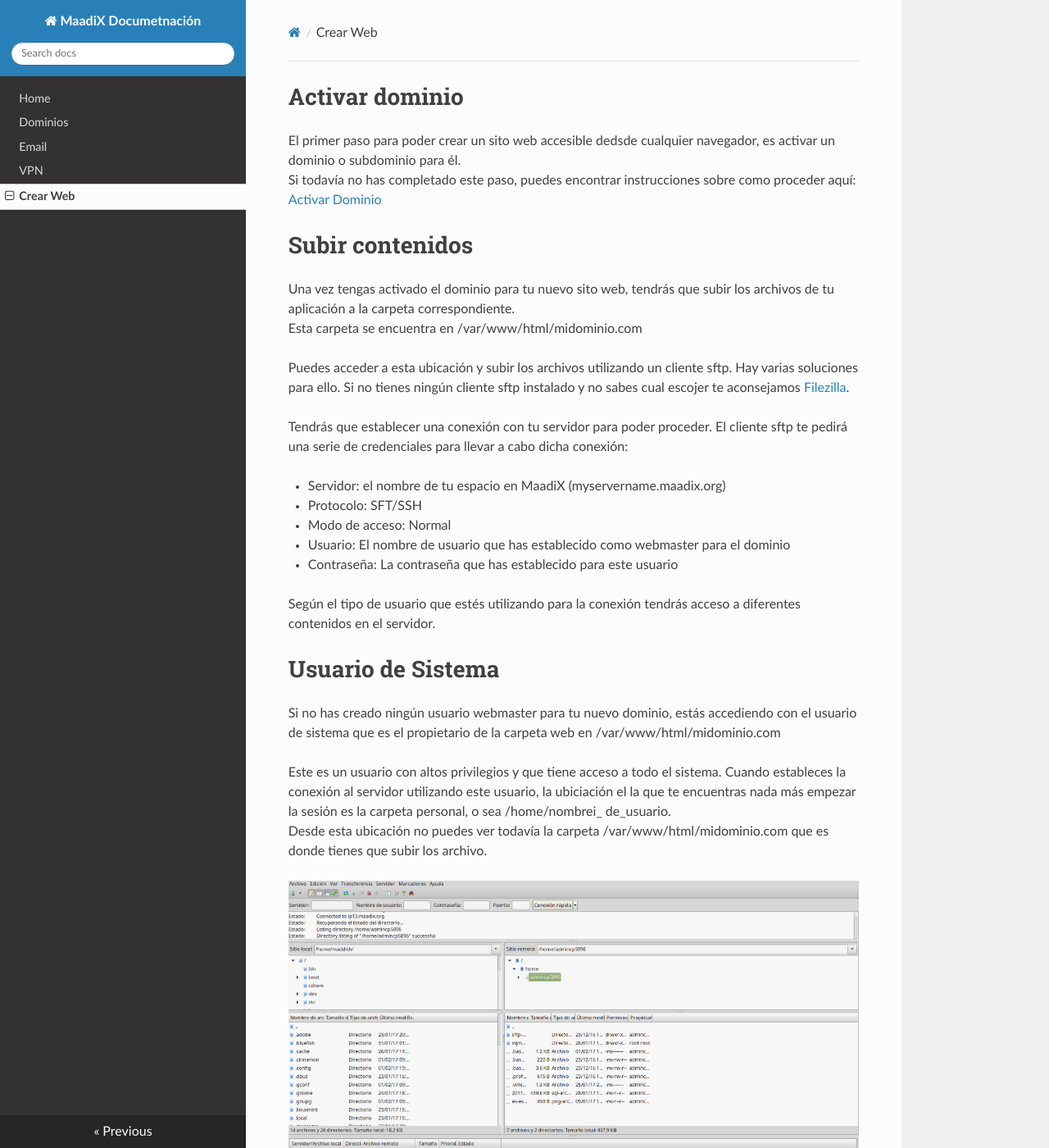
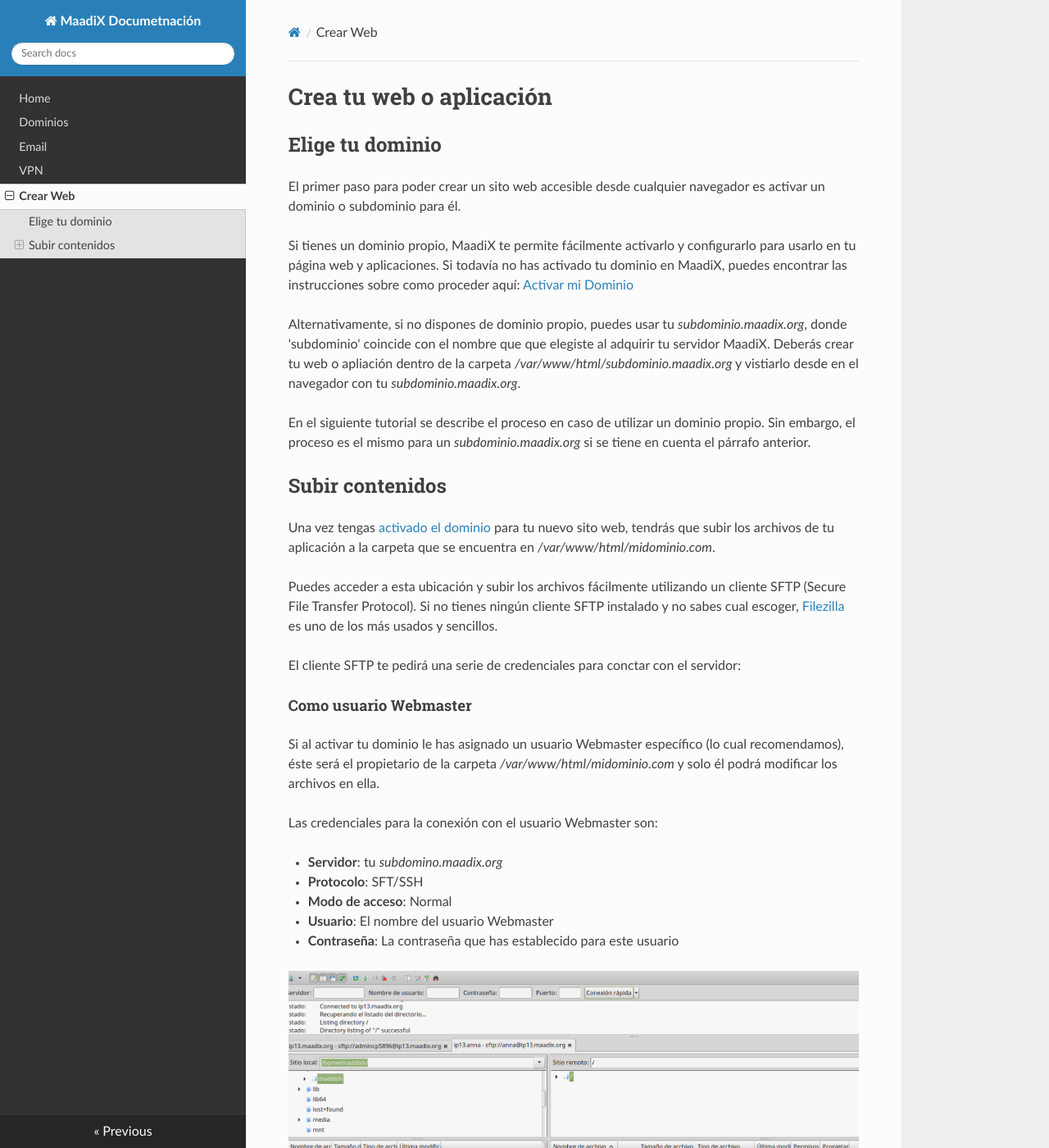
Before and after one commit to MaadixNet/docs, an MkDocs documentation site: the page built from docs/create-web.md, in a window 1280 px wide and 1400 px high. Shown: the whole window at 82% size. Built offline with MkDocs 1.6.1, drawn with Linux system fonts in a browser that asks for light colours; nearby versions of some CDN libraries; old or Windows-style settings are respelled for this version of MkDocs; some of the changed text lies outside the part shown.

Commit message:
Repaso de tutorial website a falta de screenshots

```diff
--- a/docs/create-web.md
+++ b/docs/create-web.md
@@ -1,54 +1,74 @@
-# Activar dominio
-El primer paso para poder crear un sito web accesible dedsde cualquier navegador, es activar un dominio o subdominio para él.
-Si todavía no has completado este paso, puedes encontrar instrucciones sobre como proceder aquí: [Activar Dominio](dominios.md)
+# Crea tu web o aplicación
 
-# Subir contenidos
+## Elige tu dominio
 
-Una vez tengas activado el dominio para tu nuevo sito web, tendrás que subir los archivos de tu aplicación a la carpeta correspondiente.
-Esta carpeta se encuentra en /var/www/html/midominio.com
+El primer paso para poder crear un sito web accesible desde cualquier navegador es activar un dominio o subdominio para él.
 
-Puedes acceder a esta ubicación y subir los archivos utilizando  un cliente sftp. Hay varias soluciones para ello. Si no tienes ningún cliente sftp instalado y no sabes cual escojer te aconsejamos [Filezilla](https://filezilla-project.org/).
+Si tienes un dominio propio, MaadiX te permite fácilmente activarlo y configurarlo para usarlo en tu página web y aplicaciones. Si todavía no has activado tu dominio en MaadiX, puedes encontrar las instrucciones sobre como proceder aquí: [Activar mi Dominio](dominios.md)
 
-Tendrás que establecer una conexión con tu servidor para poder proceder. El cliente sftp te pedirá una serie de credenciales para llevar a cabo dicha conexión:
+Alternativamente, si no dispones de dominio propio, puedes usar tu *subdominio.maadix.org*, donde 'subdominio' coincide con el nombre que que elegiste al adquirir tu servidor MaadiX. Deberás crear tu web o apliación dentro de la carpeta */var/www/html/subdominio.maadix.org* y vistiarlo desde en el navegador con tu *subdominio.maadix.org*.
 
-* Servidor: el nombre de tu espacio en MaadiX (myservername.maadix.org)
-* Protocolo: SFT/SSH
-* Modo de acceso: Normal
-* Usuario: El nombre de usuario que has establecido como webmaster para el dominio
-* Contraseña: La contraseña que has establecido para este usuario
+En el siguiente tutorial se describe el proceso en caso de utilizar un dominio propio. Sin embargo, el proceso es el mismo para un *subdominio.maadix.org* si se tiene en cuenta el párrafo anterior.
 
-Según el tipo de usuario que estés utilizando para la conexión tendrás acceso a diferentes contenidos en el servidor.
+## Subir contenidos
 
-# Usuario de Sistema
-Si no has creado ningún usuario webmaster para tu nuevo dominio, estás accediendo con el usuario de sistema que es el propietario de la carpeta web en /var/www/html/midominio.com
+Una vez tengas [activado el dominio](dominios.md) para tu nuevo sito web, tendrás que subir los archivos de tu aplicación a la carpeta que se encuentra en */var/www/html/midominio.com*.
 
-Este es un usuario con altos privilegios y que tiene acceso a todo el sistema. Cuando estableces la conexión al servidor utilizando este usuario, la ubiciación el la que te encuentras nada más empezar la sesión es la carpeta personal, o sea /home/nombrei_ de_usuario.
-Desde esta ubicación no puedes ver todavía la carpeta /var/www/html/midominio.com que es donde tienes que subir los archivo.
+Puedes acceder a esta ubicación y subir los archivos fácilmente utilizando un cliente SFTP (Secure File Transfer Protocol). Si no tienes ningún cliente SFTP instalado y no sabes cual escoger, [Filezilla](https://filezilla-project.org/) es uno de los más usados y sencillos.
 
+El cliente SFTP te pedirá una serie de credenciales para conctar con el servidor:
 
-![Screenshot](img/sftp-home.png)
+#### Como usuario Webmaster
 
-Para acceder a ella puedes insertar la ruta /var/www/html/midominio.com en el campo "Sitio remoto"  (Por supuesto tendrás que sustituir midominio.com por tu dominio real).
+Si al activar tu dominio le has asignado un usuario Webmaster específico (lo cual recomendamos), éste será el propietario de la carpeta */var/www/html/midominio.com* y solo él podrá modificar los archivos en ella.
 
+Las credenciales para la conexión con el usuario Webmaster son:
 
+* **Servidor**: tu *subdomino.maadix.org*
+* **Protocolo**: SFT/SSH
+* **Modo de acceso**: Normal
+* **Usuario**: El nombre del usuario Webmaster
+* **Contraseña**: La contraseña que has establecido para este usuario
+
+![Screenshot](img/sftp-anna.png)
+
+Cuando se establezca la conexión el usuario Webmaster verá na carpeta con su nombre. En ella encotrará una carpeta que le da acceso a */var/www/html/midominio.com*, o varias si es Webmaster de otros dominios a parte de este.
+
+También puede tener ahí otros archivos propios que haya subido o creado anteriormente. Los usuarios Webmaster solo tienen acceso a esta zona y no a todos los archivos del sistema como tiene el Superusuario.
+
+<a id="domain-folder"></a>
+#### Dentro de la carpeta */var/www/html/midominio.com*
+
+Dentro de la carpeta */var/www/html/midominio.com* hay dos elementos: Una carpeta con nombre .well-known y un archivo index.html.
+
+La carpeta .well-known es necesaria para la conexión segura a la web (https) y no debes tocarla (*si no puedes ver la carpeta .well-known, no te preocupes. El punto delante del nombre significa que es un archivo oculto, está ahí pero Filezilla, o tu cliente SFTP, está configurado para no mostrar los archivos ocultos*).
 
 ![Screenshot](img/sftp-midominio.png)
 
+El archivo index.html es un archivo tipo *placeholder* que se crea en el proceso de activación del dominio y sirve para comprobar que la activación del dominio se ha completado con éxito. Si vistas desde un navegador tu doiminio antes de haber subido tus propios archivos, encontrarás la página de bienvenida de este archivo index.html.
 
-En esta carpeta hay dos elementos: Una carpeta con nombre .well-known y un archivo index.html.
-La carpeta .well-known es necesaria para la conexión segura a la web (https) y no debes tocarla. El punto delante del nombre de carpeta significa que es un archivo oculto, por lo que si no se muestra no te preocupes. Está ahí pero tu cliente sftp está configurado para no mostrar los archivos ocultos.
+[Screenshot de la bienvenida]
 
-El archivo index.html es un archivo que se crea en el proceso de activación del dominio y no tiene otra finalidad que la de comprobar que la activación se ha completado con éxito.
+Así pues, puedes ahora borrar (o sobrescribir) este archivo index.html existente y **subir aquí los archivos de tu web o aplicación**.
 
-Si vistas con un navegador tu doiminio antes de subir tus propios archivos, encontrarás una página de bienvenida que es el contenido de este archivo index.html.
-Puedes ahora borrar (o sobrescribir) este archivo index.html existente y  subir los de tu aplicación.
+# Como Superusuario de sistema
 
-# Usuario Webmaster
+Si no has creado ningún usuario webmaster para tu nuevo dominio, el propietario de la carpeta web en */var/www/html/midominio.com* será tu Superusuario de sistem.
 
-Si has asignado un usuario webmaster específico para tu nuevo dominio tendrás que utilizar sus credenciales para la conexión ya que éste será el propietario de la carpeta del dominio y solo él podrá escribir en ella.
-Los usuarios webmaster no tienen acceso a todos los archivos como tiene el usuario de sistema. Cuando un usuario webmaster establece la conexión verá una carpeta con su propio nombre.
+Puedes establecer connexión por SFTP como tu Superusuario con las credenciales:
 
+* **Servidor**: tu *subdomino.maadix.org*
+* **Protocolo**: SFT/SSH
+* **Modo de acceso**: Normal
+* **Usuario**: El nombre del Superusuario
+* **Contraseña**: La contraseña del Superusuario
 
-En ella encontrará todas las carpetas de los dominios por los que ha asignado como webmaster.
+Si no recuerdas tus datos de Superusuario, puedes consultarlos en la pestaña **usuarios** de tu Cpanel. Es el primero que aparece en la lista. También puedes ahí reestablecer su contraseña en caso de que la hayas olvidado.
 
-![Screenshot](img/sftp-anna.png)
+El Superusuario tiene altos  privilegios y acceso a todo el sistema. Cuando estableces la conexión SFTP al servidor como Superusuario, la ubiciación en la que te encuentras al inicio de sesión es la carpeta personal en */home/nombre_del_superusuario/*.
+
+Debers navegar a través de las carpetas hasta llegar a */var/www/html/midominio.com*, que es donde tendrás que subir o crear los archivos de tu nueva web o aplicación. Otra opción más rápida es escribir la ruta */var/www/html/midominio.com* en el campo "Sitio remoto".
+
+![Screenshot](img/sftp-midominio.png)
+
+Una vez ahí puedes seguir los mismos pasos descritos para usuario Webmaster: [Dentro de la carpeta */var/www/html/midominio.com/*](#domain-folder)
```
